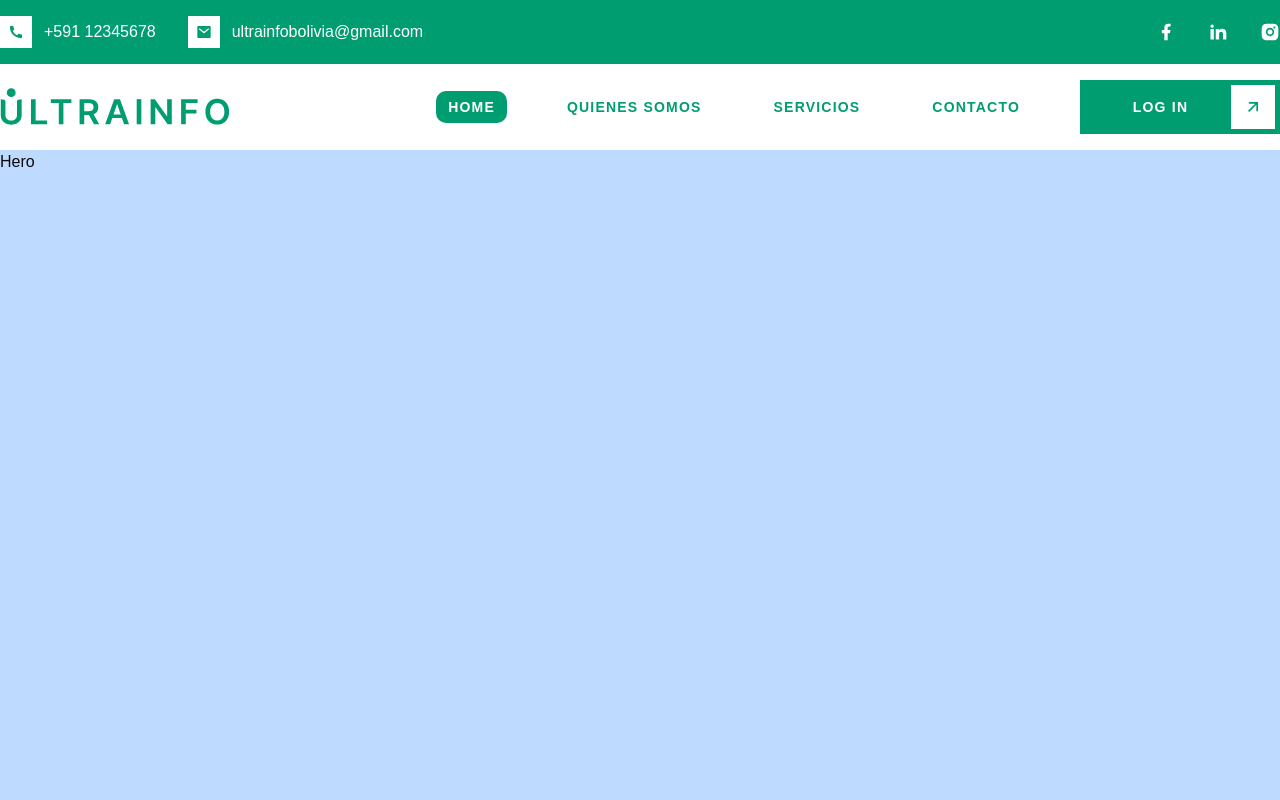
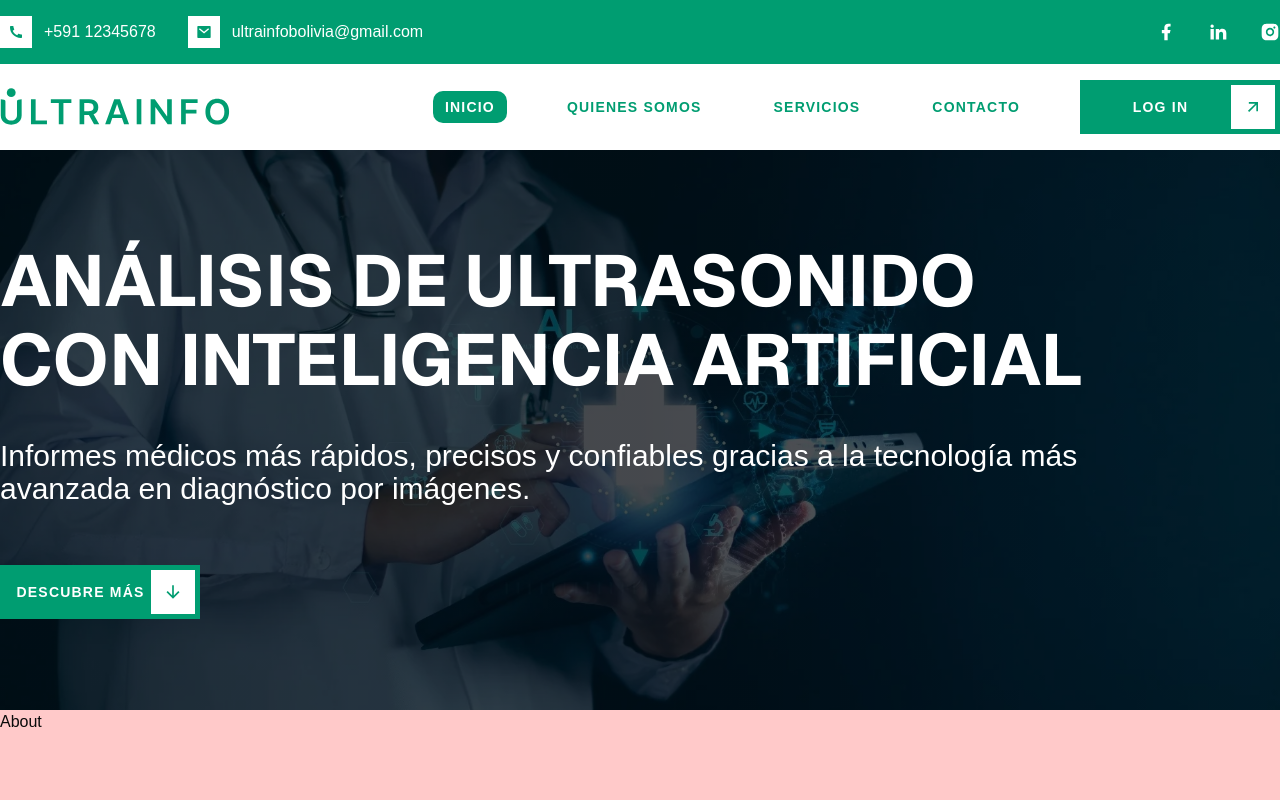
Before and after one commit to LuisNunezVela/ultrainfo-next, a Next.js app: page / in a window 1280 px wide. Shown: the top 800 px of the page. Built offline with nearby package versions, Linux system fonts and the light colour scheme.

Commit message:
modified hero page

```diff
--- a/src/app/globals.css
+++ b/src/app/globals.css
@@ -2,6 +2,18 @@
 @import "tw-animate-css";
 
 @custom-variant dark (&:is(.dark *));
+
+h1,h2,h3,h4,h5,h6 {
+  @apply font-sans font-semibold text-verde;
+}
+
+.h1 {
+  @apply text-3xl md:text-4xl lg:text-7xl font-bold uppercase leading-[1.1];
+}
+
+.p {
+  @apply text-xl md:text-3xl lg:text-3xl leading-[1.1];
+}
 
 @theme inline {
   --color-background: var(--background);
@@ -133,3 +145,8 @@
     @apply bg-background text-foreground;
   }
 }
+@layer utilities {
+  .bg-hero {
+    background-image: url('/Ultrainfo_Hero.png');
+  }
+}
--- a/src/components/Header.jsx
+++ b/src/components/Header.jsx
@@ -6,7 +6,7 @@ import Logo from './Logo';
 import NavMobile from './NavMobile';
 
 const links = [
-  {name: 'home', to: 'home'},
+  {name: 'inicio', to: 'home'},
   {name: 'quienes somos', to: 'about'},
   {name: 'servicios', to: 'services'},
   {name: 'contacto', to: 'contact'},]
--- a/src/components/Hero.jsx
+++ b/src/components/Hero.jsx
@@ -1,7 +1,32 @@
+import { RiArrowDownLine } from 'react-icons/ri';
+
 const Hero = () => {
   return (
-    <section className="h-screen bg-blue-200">
-      Hero
+    <section className="h-[70vh] bg-hero bg-no-repeat bg-cover bg-center relative">
+      {/* Overlay for better text visibility */}
+      <div className="absolute inset-0 bg-gradient-to-l from-black/60 via-black/70 to-black/70 z-10"></div>
+      {/* Content container */}
+      <div className="container mx-auto h-full flex items-center text-cente} relative">
+        <div className="z-20 text-blanco text-center xl:text-left mx-auto xl:mx-0 flex flex-col items-center xl:items-start max-w-[1100px]">
+            <h1 className="h1 text-white mb-10">
+              <span className="text-blanco">Análisis de Ultrasonido con inteligencia artificial</span>
+            </h1>
+            <p className="text-blanco text-3xl p pb-15 ">Informes médicos más rápidos,
+               precisos y confiables gracias a la tecnología más avanzada
+               en diagnóstico por imágenes.
+            </p>
+            <div>
+                            <button className="w-[200px] h-[54px] py-[5px] pl-[10px] pr-[5px] flex items-center justify-between min-w-[200px] group bg-verde "
+                            >
+                              <div className="flex-1 text-center tracking-[1.2px] font-primary font-bold text-blanco text-sm uppercase ">Descubre más
+                              </div>
+                              <div className="w-11 h-11 bg-blanco flex items-center justify-center ">
+                                <RiArrowDownLine className="text-verde text-xl group-hover:scale-130 transition-all duration-200" />
+                              </div>
+                            </button>
+            </div>
+        </div>
+      </div>
     </section>
   )
 }
--- a/src/components/ui/sheet.jsx
+++ b/src/components/ui/sheet.jsx
@@ -71,8 +71,8 @@ function SheetContent({
         {...props}>
         {children}
         <SheetPrimitive.Close
-          className="ring-offset-background focus:ring-ring data-[state=open]:bg-secondary absolute top-4 right-4 rounded-xs opacity-70 transition-opacity hover:opacity-100 focus:ring-2 focus:ring-offset-2 focus:outline-hidden disabled:pointer-events-none">
-          <XIcon className="size-4" />
+          className="ring-offset-background focus:ring-ring data-[state=open]:bg-secondary absolute top-7 right-7 rounded-xs opacity-70 transition-opacity hover:opacity-100 focus:ring-2 focus:ring-offset-2 focus:outline-hidden disabled:pointer-events-none">
+          <XIcon className="size-7 text-white" />
           <span className="sr-only">Close</span>
         </SheetPrimitive.Close>
       </SheetPrimitive.Content>
--- a/tailwind.config.mjs
+++ b/tailwind.config.mjs
@@ -19,6 +19,9 @@ module.exports = {
         boxShadow: {
           custom: "0px 4px 54px 10px rgba(18,19,21, 0.06)",
         },
+        backgroundImage: {
+        hero: "url('/Ultrainfo_Hero.png')", // asegúrate que el archivo exista en /public
+      },
       }
     },
   },
```
Also changed, not shown: public/Ultrainfo_Hero.png (added).
